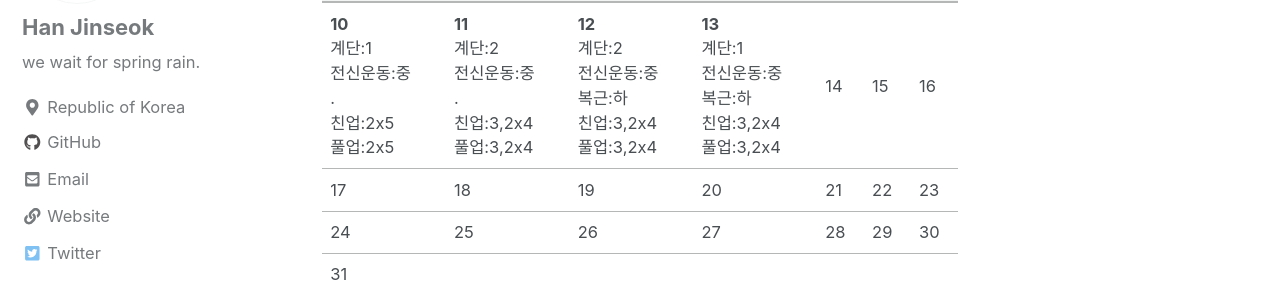
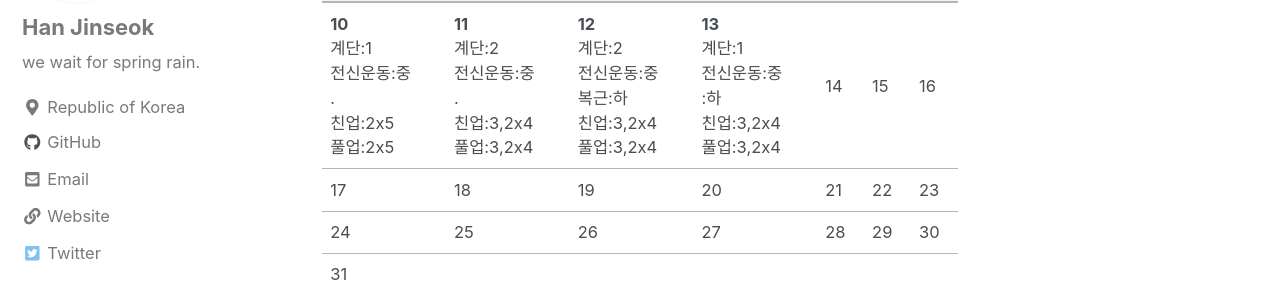
Before and after one commit to moregorenine/moregorenine.github.io, a Jekyll site: the page built from _posts/exercise/2018-12-10-exercise.md, in a window 1280 px wide and 900 px high, scrolled down 661 px. Shown: the part 172-454 px from the top of the window. Built offline with Jekyll 4.4.1, drawn with Linux system fonts in a browser that asks for light colours; nearby versions of some CDN libraries; comment, search, counter and statistics services are not loaded; a style sheet for code colours, icons or effects is not loaded.

Commit message:
Update 2018-12-10-exercise.md

```diff
--- a/_posts/exercise/2018-12-10-exercise.md
+++ b/_posts/exercise/2018-12-10-exercise.md
@@ -21,7 +21,7 @@ toc_sticky: true
 
 | 월 | 화 | 수 | 목 | 금 | 토 | 일 |
 |:---|:---|:---|:---|:---|:---|:---|
-| **10**<br>계단:1<br>전신운동:중<br>.<br>친업:2x5<br>풀업:2x5 | **11**<br>계단:2<br>전신운동:중<br>.<br>친업:3,2x4<br>풀업:3,2x4 | **12**<br>계단:2<br>전신운동:중<br>복근:하<br>친업:3,2x4<br>풀업:3,2x4 | **13**<br>계단:1<br>전신운동:중<br>복근:하<br>친업:3,2x4<br>풀업:3,2x4 | 14 | 15 | 16 |
+| **10**<br>계단:1<br>전신운동:중<br>.<br>친업:2x5<br>풀업:2x5 | **11**<br>계단:2<br>전신운동:중<br>.<br>친업:3,2x4<br>풀업:3,2x4 | **12**<br>계단:2<br>전신운동:중<br>복근:하<br>친업:3,2x4<br>풀업:3,2x4 | **13**<br>계단:1<br>전신운동:중<br>:하<br>친업:3,2x4<br>풀업:3,2x4 | 14 | 15 | 16 |
 | 17 | 18 | 19 | 20 | 21 | 22 | 23 |
 | 24 | 25 | 26 | 27 | 28 | 29 | 30 |
 | 31 |    |    |    |    |    |    |
```
